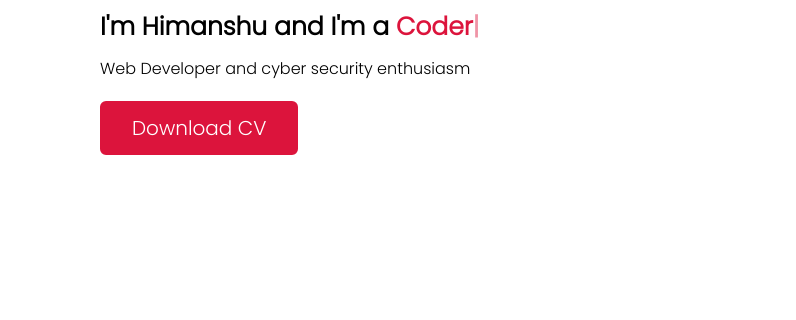
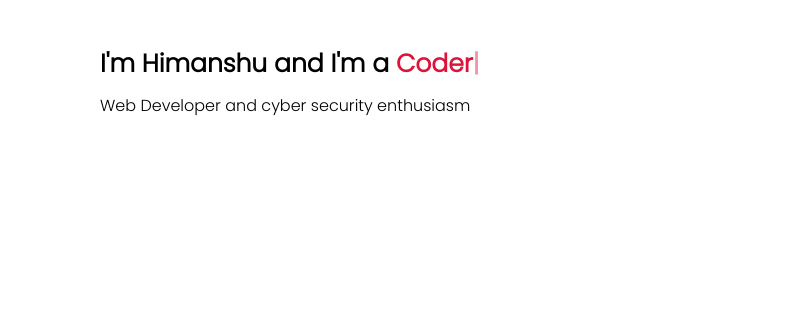
Before and after one commit to hi094/PORTFOLIO, a plain HTML site: page index.html in a window 1280 px wide. Shown: the part 1147-1467 px from the top of the page, 484-1280 px from the left. Drawn offline with nearby package versions, Linux system fonts and the light colour scheme.

Commit message:
Update index.html

```diff
--- a/index.html
+++ b/index.html
@@ -1,5 +1,5 @@
 <!DOCTYPE html>
-<!-- Created By CodingNepal -->
+<!-- Created By Lazymunda -->
 <html lang="en">
 <head>
     <meta charset="UTF-8">
@@ -55,7 +55,7 @@
                 <div class="column right">
                     <div class="text">I'm Himanshu and I'm a <span class="typing-2"></span></div>
                     <p>Web Developer and cyber security enthusiasm</p>
-                    <a href="#">Download CV</a>
+
                 </div>
             </div>
         </div>
```
